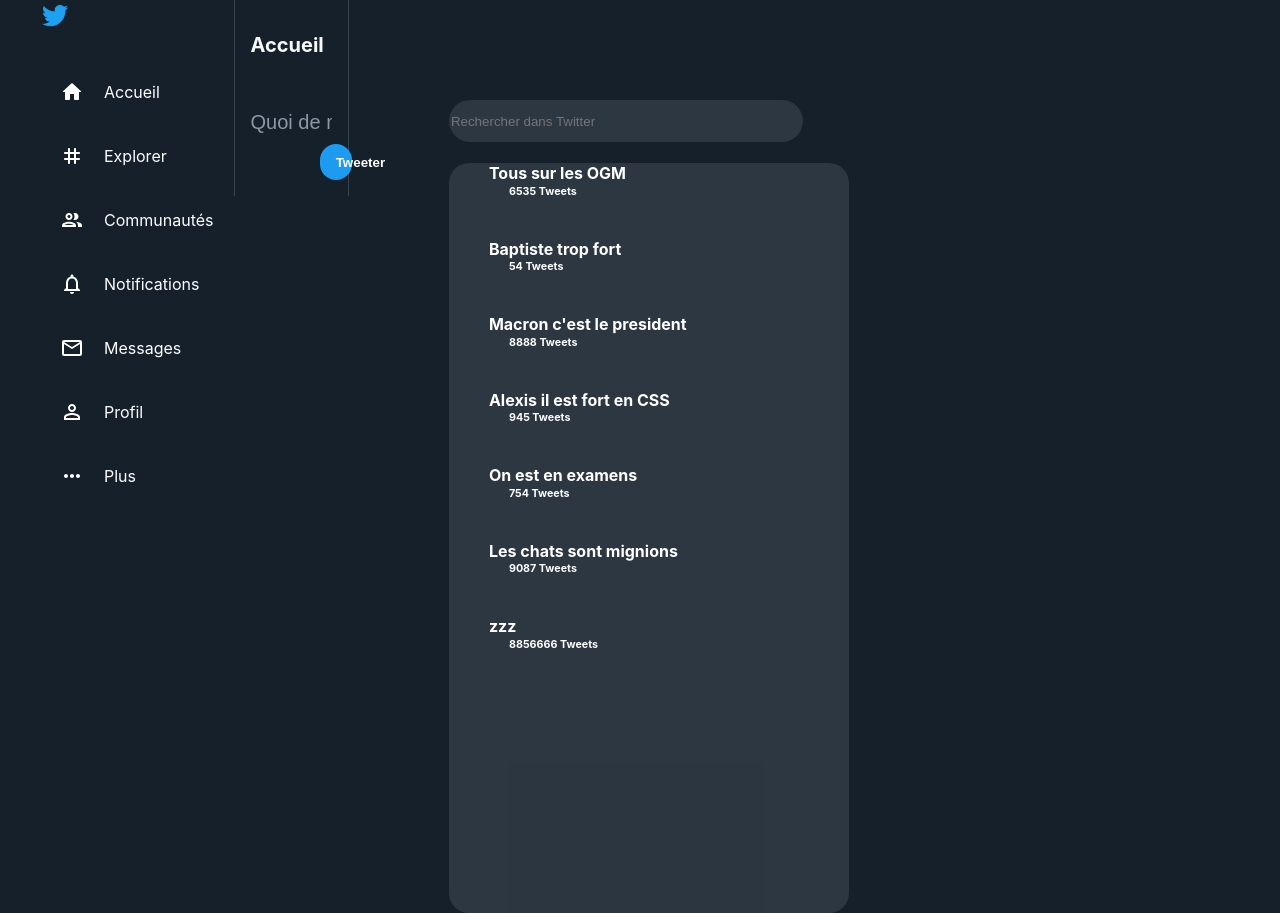
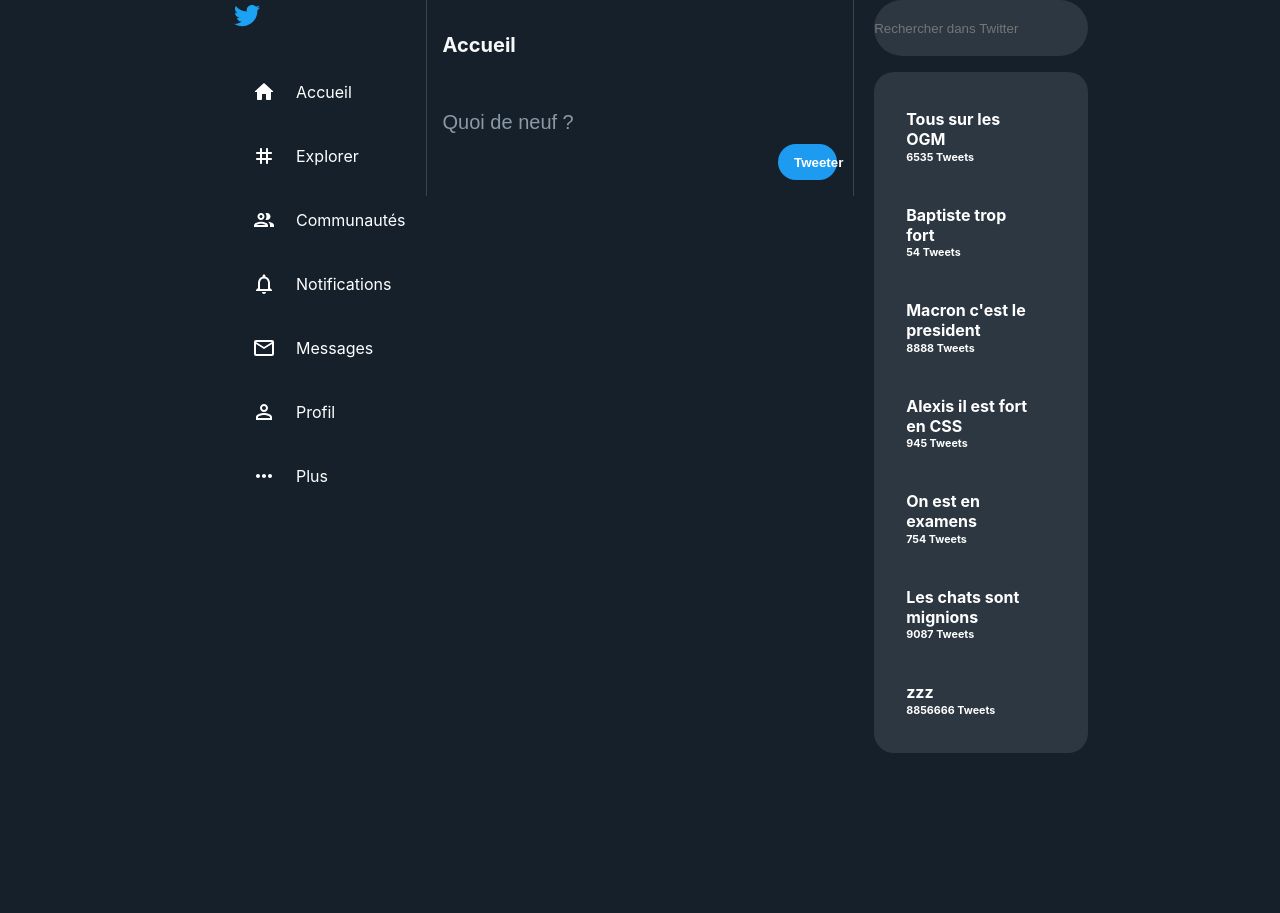
Before and after one commit to Alexis-pdvn/Twitter-react, a React (Create React App) app: page / in a window 1280 px wide. After the commit the page ends 800 px from the top, so only its background shows below. Built offline with nearby package versions, Linux system fonts and the light colour scheme; no server answers.

Commit message:
modif css

```diff
--- a/src/App.css
+++ b/src/App.css
@@ -3,7 +3,8 @@
 }
 
 .container{
-  max-width: 50%;
+  max-width: 70%;
+  margin: 0 auto;
 }
 
 .main{
@@ -187,33 +188,37 @@
     transform: rotate(360deg);
   }
 }
+.trend{
+  margin-left: 20px;
+  width: 50%;
+}
 
 .resultSearch{
   border-radius: 20px;
   background-color: #f7f9f91a;
-  height: 750px;
-  width: 400px;
-  margin-left: 100px;
+  height: auto;
+  width: 100%;
 }
 
 .resultSearch h6{
   color: white;
   margin: 0px;
   position: relative;
-  left: 20px;
   bottom: 20px;
 }
 
+.resultSearch ul{
 
-
+  margin-top: 1rem;
+  padding: 1rem 2rem;
+}
 
 .search{
   height: 150px;
-  margin-top: 100px;
-  margin-left: 100px;
   border-radius: 1000px;
   background-color: #f7f9f91a;
   height: 40px;
-  width: 350px;
+  width: 100%;
   border: none;
+  padding: 0.5rem 0rem;
 }
--- a/src/components/search/search.js
+++ b/src/components/search/search.js
@@ -68,7 +68,7 @@
 
         return (
             <>
-            <div>
+            <div className="trend">
             <form>
                 <input className="search" onKeyPress={() => this.handleClick()} type="text" placeholder="Rechercher dans Twitter"></input>
 
```
Also changed, not shown: src/components/trend/menu.js (deleted).
